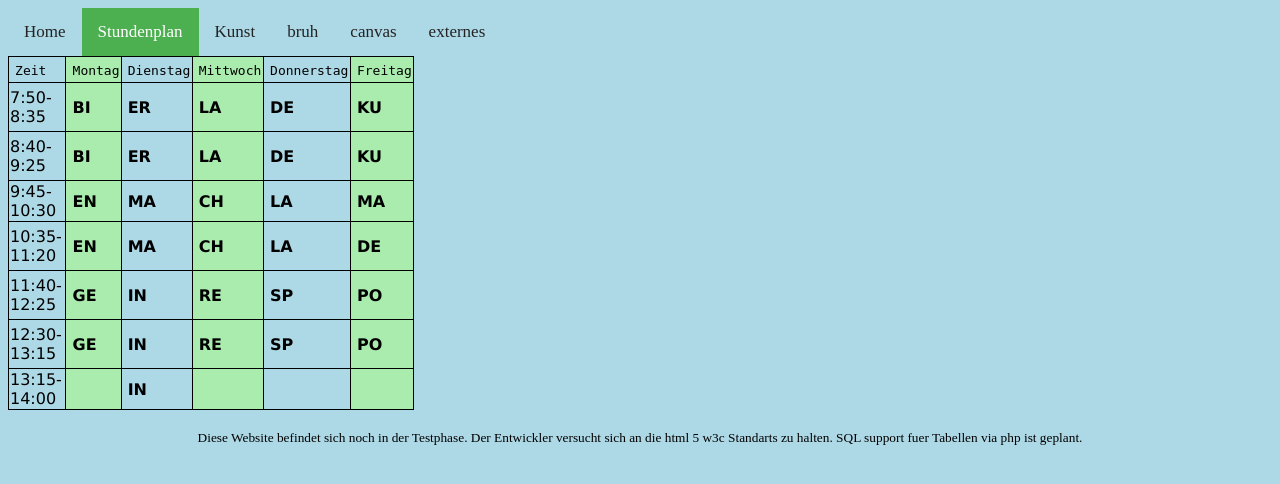
After one commit to n4m3sp4c3/noteams-Website, a PHP site: page /timetable.html in a window 1280 px wide. The commit adds this page. Shown: the top 484 px of the page. Run offline with PHP 8.4, Linux system fonts and the light colour scheme.

Commit message:
Add files via upload

```diff
--- a/style.css
+++ b/style.css
@@ -36,3 +36,31 @@ tr:hover {
 td:nth-child(even) {
   background-color: #aeae;
 }
+
+/* Add a black background color to the top navigation */
+.topnav {
+  background-color: #lightblue;
+  overflow: hidden;
+}
+
+/* Style the links inside the navigation bar */
+.topnav a {
+  float: left;
+  color: #232323;
+  text-align: center;
+  padding: 14px 16px;
+  text-decoration: none;
+  font-size: 17px;
+}
+
+/* Change the color of links on hover */
+.topnav a:hover {
+  background-color: #ddd;
+  color: black;
+}
+
+/* Add a color to the active/current link */
+.topnav a.active {
+  background-color: #4CAF50;
+  color: white;
+}
--- /dev/null
+++ b/timetable.html
@@ -0,0 +1,90 @@
+<!DOCTYPE html>
+<html lang="en" dir="ltr">
+  <head>
+    <meta charset="utf-8">
+    <title></title>
+  </head>
+  <body>
+    <link rel="stylesheet" type="text/css" href="style.css" media="screen" />
+    <div class="topnav">
+      <a href="index.html">Home</a>
+      <a class="active" href="timetable.html">Stundenplan</a>
+      <a href="art.html">Kunst</a>
+      <a href="bruh.html">bruh</a>
+      <a href="canvas.html">canvas</a>
+      <a href="external links.html">externes</a><br><br>
+    </div>
+      <table style="width: 406px;">
+      <tbody>
+      <tr style="height: 23px;">
+      <td style="width: 76px; height: 23px;">&nbsp;<tt>Zeit</tt></td>
+      <td style="width: 34px; height: 23px;">&nbsp;<tt>Montag</tt></td>
+      <td style="width: 71px; height: 23px;">&nbsp;<tt>Dienstag</tt></td>
+      <td style="width: 74px; height: 23px;">&nbsp;<tt>Mittwoch</tt></td>
+      <td style="width: 88px; height: 23px;">&nbsp;<tt>Donnerstag</tt></td>
+      <td style="width: 62px; height: 23px;">&nbsp;<tt>Freitag</tt></td>
+      </tr>
+      <tr style="height: 46px;">
+      <td style="width: 76px; height: 46px;">7:50-8:35</td>
+      <td style="width: 34px; height: 46px;">&nbsp;<strong>BI</strong></td>
+      <td style="width: 71px; height: 46px;">&nbsp;<strong>ER</strong></td>
+      <td style="width: 74px; height: 46px;">&nbsp;<strong>LA</strong></td>
+      <td style="width: 88px; height: 46px;">&nbsp;<strong>DE</strong></td>
+      <td style="width: 62px; height: 46px;">&nbsp;<strong>KU</strong></td>
+      </tr>
+      <tr style="height: 46px;">
+      <td style="width: 76px; height: 46px;">8:40-9:25</td>
+      <td style="width: 34px; height: 46px;">&nbsp;<strong>BI</strong></td>
+      <td style="width: 71px; height: 46px;">&nbsp;<strong>ER</strong></td>
+      <td style="width: 74px; height: 46px;">&nbsp;<strong>LA</strong></td>
+      <td style="width: 88px; height: 46px;">&nbsp;<strong>DE</strong></td>
+      <td style="width: 62px; height: 46px;">&nbsp;<strong>KU</strong></td>
+      </tr>
+      <tr style="height: 30px;">
+      <td style="width: 76px; height: 30px;">
+      9:45-10:30
+      </td>
+
+      <td style="width: 46px; height: 30px;">&nbsp;<strong>EN</strong></td>
+      <td style="width: 46px; height: 30px;">&nbsp;<strong>MA</strong></td>
+      <td style="width: 46px; height: 30px;">&nbsp;<strong>CH</strong></td>
+      <td style="width: 46px; height: 30px;">&nbsp;<strong>LA</strong></td>
+      <td style="width: 46px; height: 30px;">&nbsp;<strong>MA</strong></td>
+      </tr>
+      <tr style="height: 46px;">
+      <td style="width: 76px; height: 46px;">10:35-11:20</td>
+      <td style="width: 34px; height: 46px;">&nbsp;<strong>EN</strong></td>
+      <td style="width: 71px; height: 46px;">&nbsp;<strong>MA</strong></td>
+      <td style="width: 74px; height: 46px;">&nbsp;<strong>CH</strong></td>
+      <td style="width: 88px; height: 46px;">&nbsp;<strong>LA</strong></td>
+      <td style="width: 62px; height: 46px;">&nbsp;<strong>DE</strong></td>
+      </tr>
+      <tr style="height: 46px;">
+      <td style="width: 76px; height: 46px;">11:40-12:25</td>
+      <td style="width: 34px; height: 46px;">&nbsp;<strong>GE</strong></td>
+      <td style="width: 71px; height: 46px;">&nbsp;<strong>IN</strong></td>
+      <td style="width: 74px; height: 46px;">&nbsp;<strong>RE</strong></td>
+      <td style="width: 88px; height: 46px;">&nbsp;<strong>SP</strong></td>
+      <td style="width: 62px; height: 46px;">&nbsp;<strong>PO</strong></td>
+      </tr>
+      <tr style="height: 46px;">
+      <td style="width: 76px; height: 46px;">12:30-13:15</td>
+      <td style="width: 34px; height: 46px;">&nbsp;<strong>GE</strong></td>
+      <td style="width: 71px; height: 46px;">&nbsp;<strong>IN</strong></td>
+      <td style="width: 74px; height: 46px;">&nbsp;<strong>RE</strong></td>
+      <td style="width: 88px; height: 46px;">&nbsp;<strong>SP</strong></td>
+      <td style="width: 62px; height: 46px;">&nbsp;<strong>PO</strong></td>
+      </tr>
+      <tr style="height: 20px;">
+      <td style="width: 76px; height: 20px;">13:15-14:00</td>
+      <td style="width: 34px; height: 20px;">&nbsp;</td>
+      <td style="width: 71px; height: 20px;">&nbsp;<strong>IN</strong></td>
+      <td style="width: 74px; height: 20px;">&nbsp;</td>
+      <td style="width: 88px; height: 20px;">&nbsp;</td>
+      <td style="width: 62px; height: 20px;">&nbsp;</td>
+      </tr>
+      </tbody>
+      </table><br>
+      <center><small>Diese Website befindet sich noch in der Testphase. Der Entwickler versucht sich an die html 5 w3c Standarts zu halten. SQL support fuer Tabellen via php ist geplant.</small></center>
+  </body>
+</html>
```
Also changed, not shown: art.html (added, +19 -0 lines), bruh.html (added, +23 -0 lines), canvas.html (added, +21 -0 lines), external links.html (added, +25 -0 lines), index.html (+10 -88 lines), sample.html (added, +19 -0 lines).
